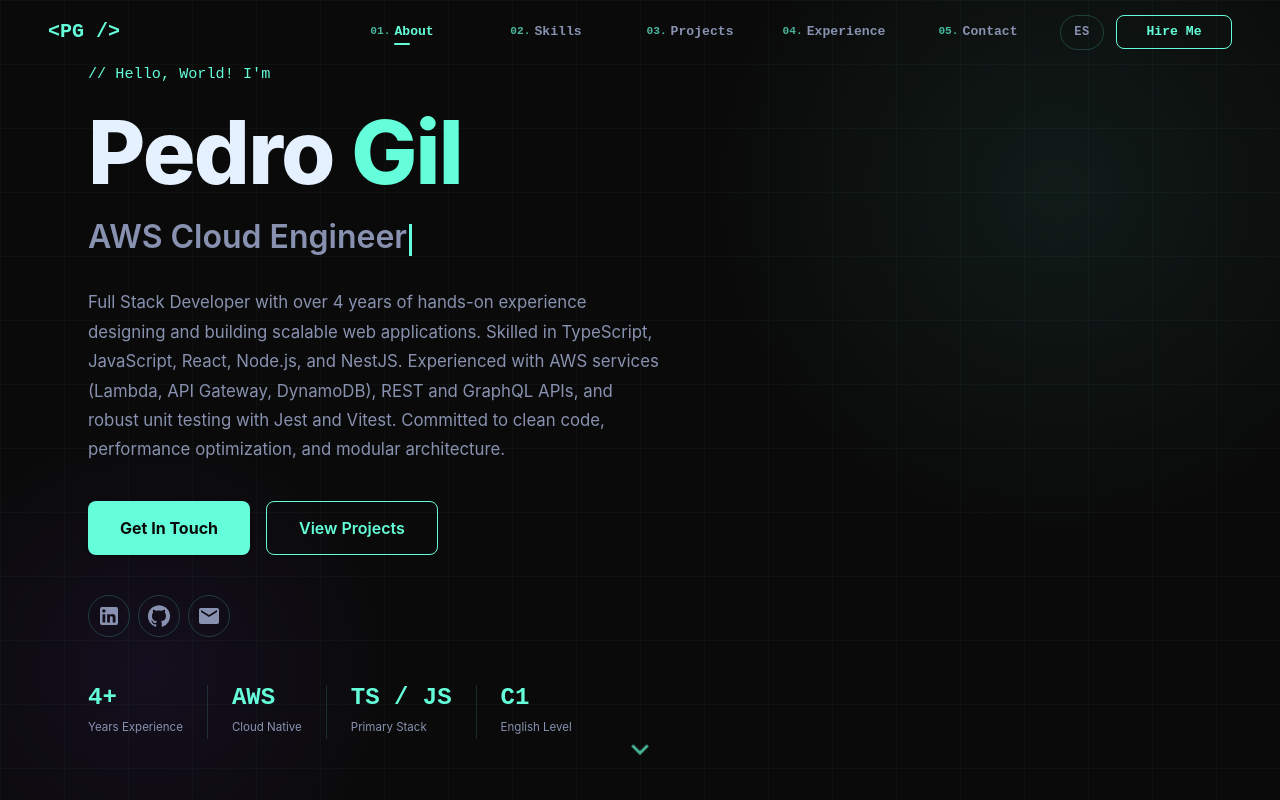
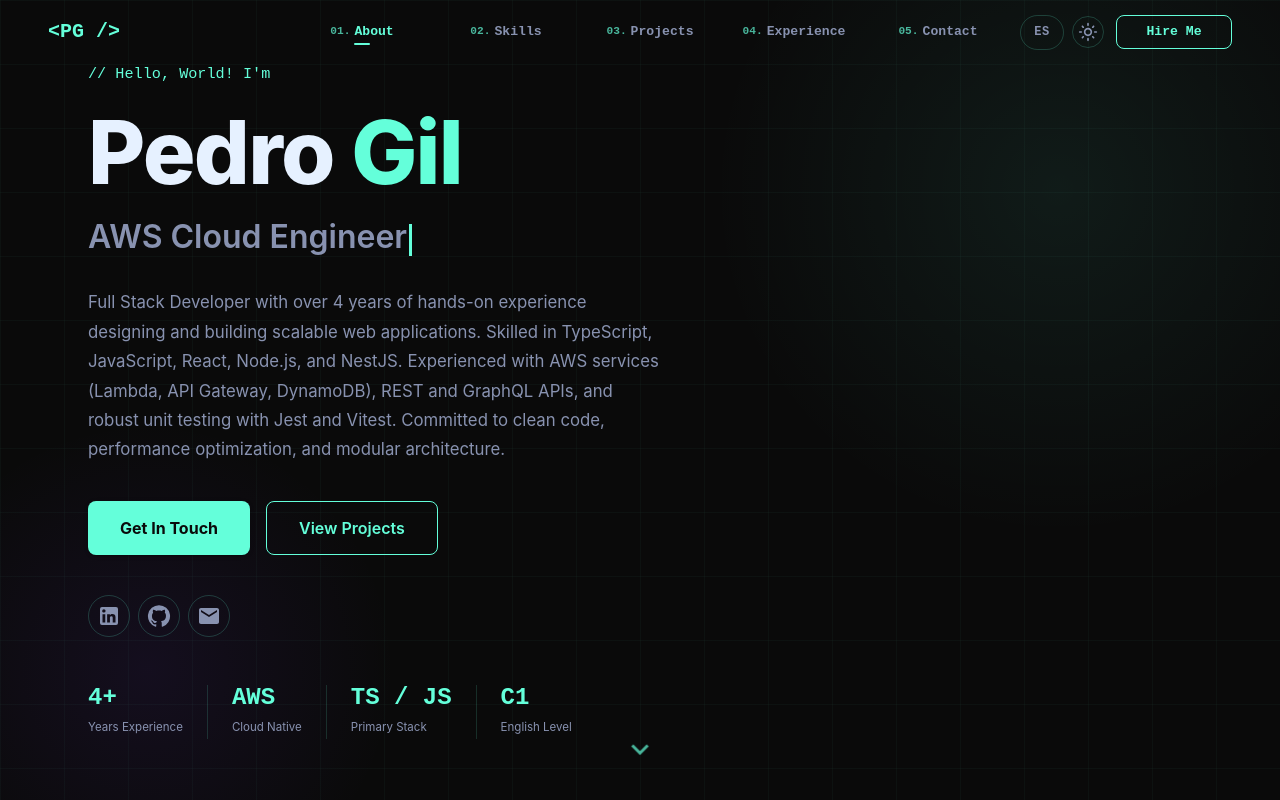
Before and after one commit to Pedrotwelve12/pgPortfolio, a React (Vite) app: page / in a window 1280 px wide. Shown: the top 800 px of the page. Built offline with nearby package versions, Linux system fonts and the light colour scheme.

Commit message:
feat: implement dark and light mode

```diff
--- a/src/App.jsx
+++ b/src/App.jsx
@@ -1,6 +1,6 @@
 import React from 'react';
-import { ThemeProvider, CssBaseline, Box } from '@mui/material';
-import theme from './theme';
+import { Box } from '@mui/material';
+import { AppThemeProvider } from './ThemeContext';
 import Navbar from './components/Navbar';
 import Hero from './components/Hero';
 import About from './components/About';
@@ -12,8 +12,7 @@
 
 function App() {
   return (
-    <ThemeProvider theme={theme}>
-      <CssBaseline />
+    <AppThemeProvider>
       <Box sx={{ bgcolor: 'background.default', minHeight: '100vh' }}>
         <Navbar />
         <Hero />
@@ -24,7 +23,7 @@
         <Contact />
         <Footer />
       </Box>
-    </ThemeProvider>
+    </AppThemeProvider>
   );
 }
 
--- /dev/null
+++ b/src/ThemeContext.jsx
@@ -0,0 +1,33 @@
+import React, { createContext, useContext, useState, useMemo } from 'react';
+import { ThemeProvider } from '@mui/material/styles';
+import CssBaseline from '@mui/material/CssBaseline';
+import { createAppTheme } from './theme';
+
+const ColorModeContext = createContext({ toggleColorMode: () => {}, mode: 'dark' });
+
+export const useColorMode = () => useContext(ColorModeContext);
+
+export function AppThemeProvider({ children }) {
+  const [mode, setMode] = useState(
+    () => localStorage.getItem('pgPortfolio-colorMode') || 'dark'
+  );
+
+  const toggleColorMode = () => {
+    setMode((prev) => {
+      const next = prev === 'dark' ? 'light' : 'dark';
+      localStorage.setItem('pgPortfolio-colorMode', next);
+      return next;
+    });
+  };
+
+  const theme = useMemo(() => createAppTheme(mode), [mode]);
+
+  return (
+    <ColorModeContext.Provider value={{ toggleColorMode, mode }}>
+      <ThemeProvider theme={theme}>
+        <CssBaseline />
+        {children}
+      </ThemeProvider>
+    </ColorModeContext.Provider>
+  );
+}
--- a/src/components/Hero.jsx
+++ b/src/components/Hero.jsx
@@ -1,6 +1,6 @@
 import React, { useEffect, useState } from 'react';
 import { useTranslation } from 'react-i18next';
-import { Box, Typography, Button, Stack, IconButton, Container, Divider } from '@mui/material';
+import { Box, Typography, Button, Stack, IconButton, Container, Divider, useTheme } from '@mui/material';
 import LinkedInIcon from '@mui/icons-material/LinkedIn';
 import GitHubIcon from '@mui/icons-material/GitHub';
 import EmailIcon from '@mui/icons-material/Email';
@@ -19,6 +19,8 @@
 
 export default function Hero() {
   const { t } = useTranslation();
+  const theme = useTheme();
+  const isDark = theme.palette.mode === 'dark';
   const [roleIndex, setRoleIndex] = useState(0);
   const [displayed, setDisplayed] = useState('');
   const [typing, setTyping] = useState(true);
@@ -69,10 +71,11 @@
         aria-hidden="true"
         sx={{
           position: 'absolute', inset: 0,
-          backgroundImage: `
-            linear-gradient(rgba(100,255,218,0.03) 1px, transparent 1px),
-            linear-gradient(90deg, rgba(100,255,218,0.03) 1px, transparent 1px)
-          `,
+          backgroundImage: isDark
+            ? `linear-gradient(rgba(100,255,218,0.03) 1px, transparent 1px),
+               linear-gradient(90deg, rgba(100,255,218,0.03) 1px, transparent 1px)`
+            : `linear-gradient(rgba(13,148,136,0.08) 1px, transparent 1px),
+               linear-gradient(90deg, rgba(13,148,136,0.08) 1px, transparent 1px)`,
           backgroundSize: '64px 64px',
           pointerEvents: 'none',
         }}
@@ -83,7 +86,9 @@
           position: 'absolute', top: '-20%', right: '-10%',
           width: { xs: 300, md: 700 }, height: { xs: 300, md: 700 },
           borderRadius: '50%',
-          background: 'radial-gradient(circle, rgba(100,255,218,0.07) 0%, transparent 70%)',
+          background: isDark
+            ? 'radial-gradient(circle, rgba(100,255,218,0.07) 0%, transparent 70%)'
+            : 'radial-gradient(circle, rgba(13,148,136,0.13) 0%, transparent 70%)',
           pointerEvents: 'none',
         }}
       />
@@ -93,7 +98,9 @@
           position: 'absolute', bottom: '-15%', left: '-8%',
           width: { xs: 250, md: 500 }, height: { xs: 250, md: 500 },
           borderRadius: '50%',
-          background: 'radial-gradient(circle, rgba(124,58,237,0.09) 0%, transparent 70%)',
+          background: isDark
+            ? 'radial-gradient(circle, rgba(124,58,237,0.09) 0%, transparent 70%)'
+            : 'radial-gradient(circle, rgba(124,58,237,0.10) 0%, transparent 70%)',
           pointerEvents: 'none',
         }}
       />
--- a/src/components/Navbar.jsx
+++ b/src/components/Navbar.jsx
@@ -18,7 +18,10 @@
 } from '@mui/material';
 import MenuIcon from '@mui/icons-material/Menu';
 import CloseIcon from '@mui/icons-material/Close';
+import DarkModeOutlinedIcon from '@mui/icons-material/DarkModeOutlined';
+import LightModeOutlinedIcon from '@mui/icons-material/LightModeOutlined';
 import { navLinks } from '../data/portfolioData';
+import { useColorMode } from '../ThemeContext';
 
 const SECTION_IDS = ['about', 'skills', 'projects', 'experience', 'contact'];
 
@@ -76,6 +79,9 @@
     i18n.changeLanguage(i18n.language === 'en' ? 'es' : 'en');
   }, [i18n]);
 
+  const { toggleColorMode, mode: colorMode } = useColorMode();
+  const isDark = colorMode === 'dark';
+
   const isActive = (href) => href === `#${activeSection}`;
 
   return (
@@ -85,9 +91,13 @@
           position="fixed"
           elevation={0}
           sx={{
-            bgcolor: scrolled ? 'rgba(10,10,10,0.92)' : 'transparent',
+            bgcolor: scrolled
+              ? isDark ? 'rgba(10,10,10,0.92)' : 'rgba(248,250,252,0.92)'
+              : 'transparent',
             backdropFilter: scrolled ? 'blur(20px)' : 'none',
-            borderBottom: scrolled ? '1px solid rgba(100,255,218,0.08)' : 'none',
+            borderBottom: scrolled
+              ? `1px solid ${isDark ? 'rgba(100,255,218,0.08)' : 'rgba(13,148,136,0.12)'}`
+              : 'none',
             transition: 'background-color 0.3s ease, backdrop-filter 0.3s ease',
             overflow: 'hidden',
           }}
@@ -172,6 +182,21 @@
                 >
                   {i18n.language === 'en' ? 'ES' : 'EN'}
                 </Button>
+                <IconButton
+                  onClick={toggleColorMode}
+                  aria-label="Toggle color mode"
+                  size="small"
+                  sx={{
+                    ml: 0.5,
+                    color: 'text.secondary',
+                    border: '1px solid rgba(100,255,218,0.2)',
+                    borderRadius: 1.5,
+                    '&:hover': { color: 'primary.main', borderColor: 'primary.main', bgcolor: 'rgba(100,255,218,0.05)' },
+                    transition: 'all 0.2s',
+                  }}
+                >
+                  {isDark ? <LightModeOutlinedIcon fontSize="small" /> : <DarkModeOutlinedIcon fontSize="small" />}
+                </IconButton>
                 <Button
                   variant="outlined"
                   onClick={() => handleNav('#contact')}
@@ -209,7 +234,7 @@
         anchor="right"
         open={drawerOpen}
         onClose={() => setDrawerOpen(false)}
-        PaperProps={{ sx: { bgcolor: '#111', width: 280, p: 3 } }}
+        PaperProps={{ sx: { bgcolor: 'background.paper', width: 280, p: 3 } }}
       >
         <Box sx={{ display: 'flex', justifyContent: 'space-between', alignItems: 'center', mb: 4 }}>
           <Typography
@@ -263,6 +288,25 @@
           <ListItem sx={{ mt: 2, px: 0 }}>
             <Button
               fullWidth
+              onClick={toggleColorMode}
+              aria-label="Toggle color mode"
+              sx={{
+                color: 'text.secondary',
+                fontFamily: '"JetBrains Mono", monospace',
+                fontSize: '0.8rem',
+                border: '1px solid rgba(100,255,218,0.2)',
+                borderRadius: 1.5,
+                gap: 1,
+                '&:hover': { color: 'primary.main', borderColor: 'primary.main', bgcolor: 'rgba(100,255,218,0.05)' },
+              }}
+            >
+              {isDark ? <LightModeOutlinedIcon fontSize="small" /> : <DarkModeOutlinedIcon fontSize="small" />}
+              {isDark ? 'Light Mode' : 'Dark Mode'}
+            </Button>
+          </ListItem>
+          <ListItem sx={{ mt: 1, px: 0 }}>
+            <Button
+              fullWidth
               onClick={toggleLanguage}
               aria-label="Toggle language"
               sx={{
--- a/src/theme.js
+++ b/src/theme.js
@@ -1,13 +1,24 @@
 import { createTheme } from '@mui/material/styles';
 
-const theme = createTheme({
+export function createAppTheme(mode) {
+  const dark = mode === 'dark';
+  return createTheme({
     palette: {
-    mode: 'dark',
-    primary: { main: '#64ffda', contrastText: '#0a0a0a' },
+      mode,
+      primary: {
+        main: dark ? '#64ffda' : '#0d9488',
+        contrastText: dark ? '#0a0a0a' : '#ffffff',
+      },
       secondary: { main: '#7c3aed' },
-    background: { default: '#0a0a0a', paper: '#111111' },
-    text: { primary: '#e6f1ff', secondary: '#8892b0' },
-    divider: 'rgba(100,255,218,0.12)',
+      background: {
+        default: dark ? '#0a0a0a' : '#f8fafc',
+        paper:   dark ? '#111111' : '#ffffff',
+      },
+      text: {
+        primary:   dark ? '#e6f1ff' : '#0f172a',
+        secondary: dark ? '#8892b0' : '#64748b',
+      },
+      divider: dark ? 'rgba(100,255,218,0.12)' : 'rgba(13,148,136,0.15)',
     },
     typography: {
       fontFamily: '"Inter", sans-serif',
@@ -37,5 +48,6 @@
       },
     },
   });
+}
 
-export default theme;
+export default createAppTheme('dark');
```
Lines whose indentation alone changed are shown as unchanged.
